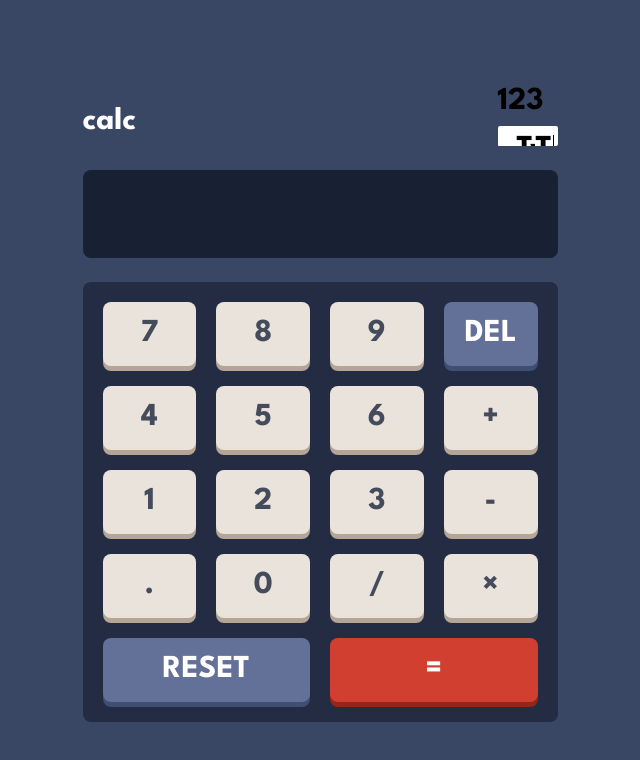
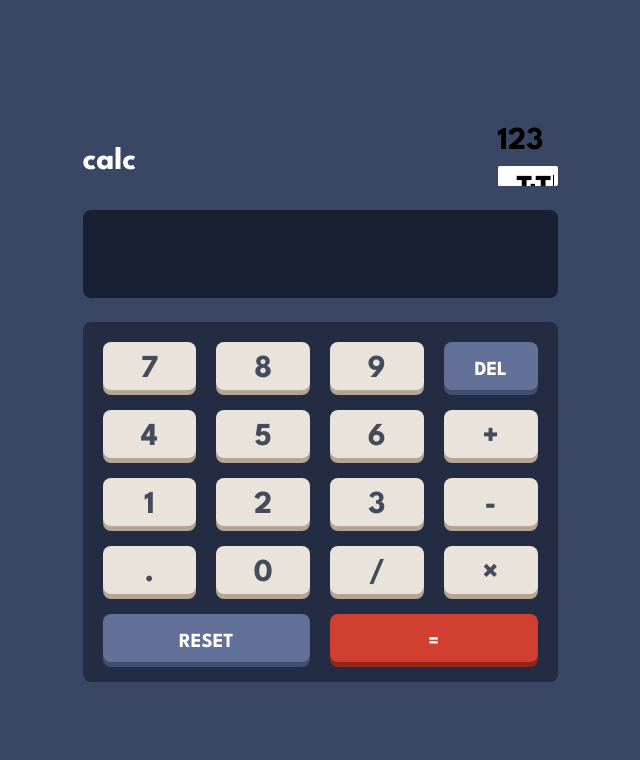
Before and after one commit to fidellim/Calculator-FEM, a React (Create React App) app: page / in a window 1280 px wide. Shown: the top 760 px of the page, without its empty margins (320-960 px from the left). Built offline with nearby package versions, Linux system fonts and the light colour scheme.

Commit message:
change font size of del, reset and equals

```diff
--- a/src/components/Button.jsx
+++ b/src/components/Button.jsx
@@ -18,9 +18,9 @@ const Button = ({ value }) => {
         let res = ''
 
         if (isKeyResetOrDelete(val)) {
-            res += `bg-delResetBackground${SPACE}text-delResetText`
+            res += `bg-delResetBackground${SPACE}text-delResetText${SPACE}text-[20px]`
         } else if (isKeyEquals(val)) {
-            res += `bg-equalBackground${SPACE}text-equalText`
+            res += `bg-equalBackground${SPACE}text-equalText${SPACE}text-[20px]`
         } else {
             res += `bg-keyBackground${SPACE}text-keyText`
         }
@@ -48,21 +48,20 @@ const Button = ({ value }) => {
         if (isKeyResetOrEqual(val)) res += `col-span-2${SPACE}`
         return res
     }
-    // hover: shadow - [inset_0_0_0_10em_rgba(255, 255, 255, 0.3)]
 
     return (
         <div className={`relative ${checkColSpan(value)}`}>
             <div
                 className={`${buttonColor(
                     value
-                )} keypad z-20 relative rounded-lg text-center py-2 hover:translate-y-[.35rem] active:translate-y-[.35rem] `}
+                )} keypad z-20 relative rounded sm:rounded-lg text-center  hover:translate-y-[.35rem] active:translate-y-[.35rem] h-[48px] flex justify-center items-center`}
             >
-                {value.toUpperCase()}
+                <h2 className="leading-[1] pt-3 pb-1">{value.toUpperCase()}</h2>
             </div>
             <div
                 className={`${bottomColor(
                     value
-                )} absolute inset-x-0 -bottom-[5px] rounded-b-lg h-[20px] w-full`}
+                )} absolute inset-x-0 -bottom-[5px] rounded-b sm:rounded-b-lg h-[20px] w-full`}
             />
         </div>
     )
```
